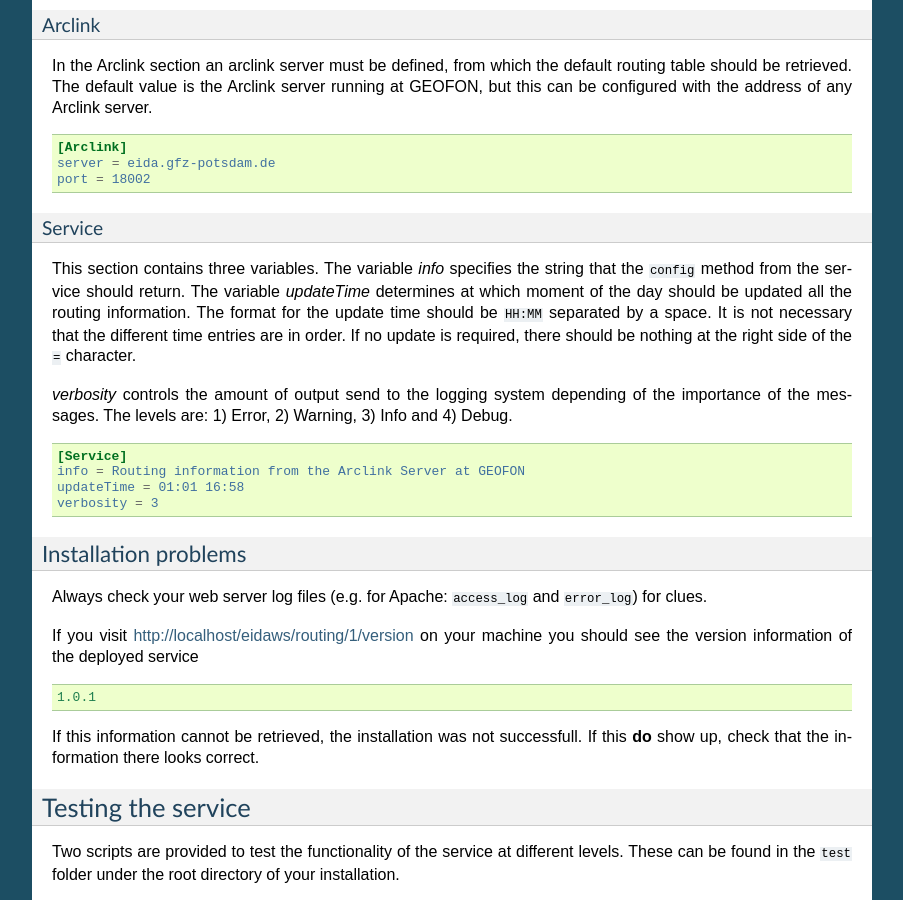
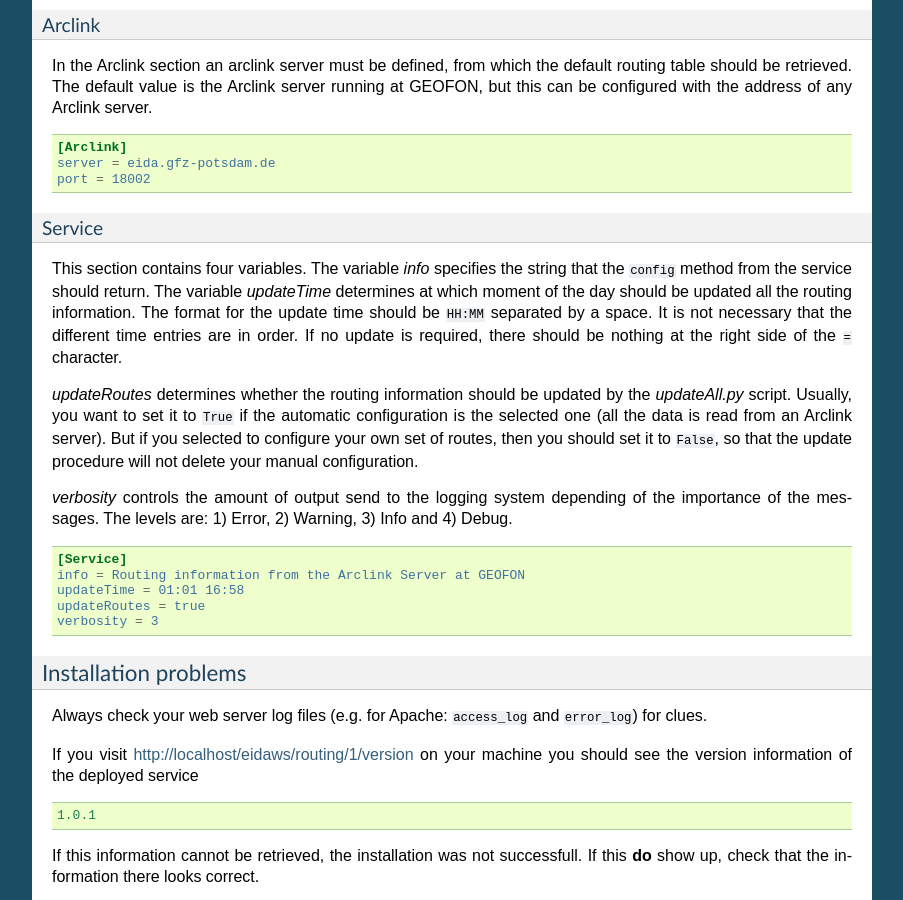
Before and after one commit to EIDA/routing, a Sphinx documentation site: the page built from doc/index.rst, in a window 1280 px wide and 900 px high, scrolled down 2917 px. Shown: the whole window, without its empty margins (198-1101 px from the left). Built offline with Sphinx 7.4.7, drawn with Linux system fonts in a browser that asks for light colours.

Commit message:
Include a new clause "updateRoutes" in the configuration file.
This controls if the configuration can be automatically updated and overwritten
by the data from Arclink or if this should be done manually.

```diff
--- a/doc/index.rst
+++ b/doc/index.rst
@@ -188,13 +188,20 @@ configured with the address of any Arclink server.
 Service
 """""""
 
-This section contains three variables. The variable `info` specifies the string
+This section contains four variables. The variable `info` specifies the string
 that the ``config`` method from the service should return.
 The variable `updateTime` determines at which moment of the day should be
 updated all the routing information.
 The format for the update time should be ``HH:MM`` separated by a space. It is
 not necessary that the different time entries are in order. If no update is
 required, there should be nothing at the right side of the ``=`` character.
+
+`updateRoutes` determines whether the routing information should be updated by
+the `updateAll.py` script. Usually, you want to set it to ``True`` if the
+automatic configuration is the selected one (all the data is read from an
+Arclink server). But if you selected to configure your own set of routes, then
+you should set it to ``False``, so that the update procedure will not delete
+your manual configuration.
 
 `verbosity` controls the amount of output send to the logging system depending
 of the importance of the messages. The levels are: 1) Error, 2) Warning, 3)
@@ -205,6 +212,7 @@ Info and 4) Debug.
     [Service]
     info = Routing information from the Arclink Server at GEOFON
     updateTime = 01:01 16:58
+    updateRoutes = true
     verbosity = 3
 
 Installation problems
```
Also changed, not shown: 2 other files.
